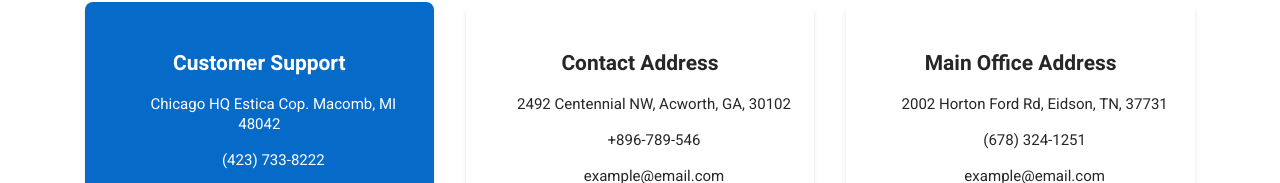
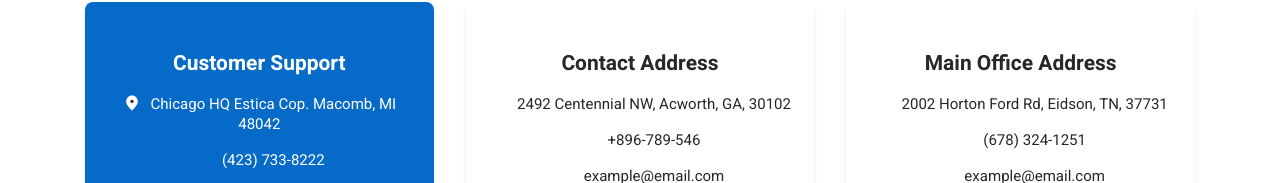
Before and after one commit to digiv3rse/university-system-ui, a Next.js app: page /contact in a window 1280 px wide. Shown: the part 251-434 px from the top of the page. Built offline with nearby package versions, Linux system fonts and the light colour scheme.

Commit message:
svg collection created

```diff
--- /dev/null
+++ b/src/components/Common/SVGCollection.jsx
@@ -0,0 +1,26 @@
+export const LocationIcons = (props) => {
+  const fllColors = props.fillColor;
+
+  return (
+    <svg {...props} viewBox="0 0 24 24" xmlns="http://www.w3.org/2000/svg">
+      <g id="SVGRepo_bgCarrier" strokeWidth="0"></g>
+      <g id="SVGRepo_tracerCarrier" strokeLinecap="round" strokeLinejoin="round"></g>
+      <g id="SVGRepo_iconCarrier">
+        {" "}
+        <path
+          d="M12 21C15.5 17.4 19 14.1764 19 10.2C19 6.22355 15.866 3 12 3C8.13401 3 5 6.22355 5 10.2C5 14.1764 8.5 17.4 12 21Z"
+          strokeWidth="2"
+          strokeLinecap="round"
+          strokeLinejoin="round"
+        ></path>{" "}
+        <path
+          d="M12 12C13.1046 12 14 11.1046 14 10C14 8.89543 13.1046 8 12 8C10.8954 8 10 8.89543 10 10C10 11.1046 10.8954 12 12 12Z"
+          fill={fllColors}
+          strokeWidth="2"
+          strokeLinecap="round"
+          strokeLinejoin="round"
+        ></path>{" "}
+      </g>
+    </svg>
+  );
+};
--- a/src/components/Screen/Contact/Hero.jsx
+++ b/src/components/Screen/Contact/Hero.jsx
@@ -1,3 +1,4 @@
+import { LocationIcons } from "@/components/Common/SVGCollection";
 import Title from "@/components/Common/Title";
 import React from "react";
 
@@ -18,15 +19,15 @@ const Hero = () => {
 
             <ul>
               <li className="list-item mb-4">
-                <a className="text-white cursor-pointer" href="https://eduport.webestica.com/#">
+                <a className="text-white cursor-pointer" href="#">
                   {" "}
-                  <i className="w-5 inline-block mr-2 mt-1" />
+                  <LocationIcons className="w-5 inline-block mr-2 -mt-1" fill="#fff" fillColor="#231F20" />
                   Chicago HQ Estica Cop. Macomb, MI 48042{" "}
                 </a>
               </li>
 
               <li className="list-item mb-4">
-                <a className="text-white cursor-pointer" href="https://eduport.webestica.com/#">
+                <a className="text-white cursor-pointer" href="#">
                   {" "}
                   <i className="w-5 inline-block mr-2" />
                   (423) 733-8222{" "}
@@ -34,7 +35,7 @@ const Hero = () => {
               </li>
 
               <li className="list-item">
-                <a className="text-white cursor-pointer" href="https://eduport.webestica.com/#">
+                <a className="text-white cursor-pointer" href="#">
                   {" "}
                   <i className="w-5 inline-block mr-2" />
                   example@email.com{" "}
@@ -49,7 +50,7 @@ const Hero = () => {
 
             <ul>
               <li className="text-zinc-800 list-item mb-4">
-                <a className="cursor-pointer" href="https://eduport.webestica.com/#">
+                <a className="cursor-pointer" href="#">
                   {" "}
                   <i className="w-5 inline-block mr-2 mt-1" />
                   2492 Centennial NW, Acworth, GA, 30102{" "}
@@ -57,7 +58,7 @@ const Hero = () => {
               </li>
 
               <li className="text-zinc-800 list-item mb-4">
-                <a className="cursor-pointer" href="https://eduport.webestica.com/#">
+                <a className="cursor-pointer" href="#">
                   {" "}
                   <i className="w-5 inline-block mr-2" />
                   +896-789-546{" "}
@@ -65,7 +66,7 @@ const Hero = () => {
               </li>
 
               <li className="text-zinc-800 list-item">
-                <a className="cursor-pointer" href="https://eduport.webestica.com/#">
+                <a className="cursor-pointer" href="#">
                   {" "}
                   <i className="w-5 inline-block mr-2" />
                   example@email.com{" "}
@@ -80,7 +81,7 @@ const Hero = () => {
 
             <ul>
               <li className="text-zinc-800 list-item mb-4">
-                <a className="cursor-pointer" href="https://eduport.webestica.com/#">
+                <a className="cursor-pointer" href="#">
                   {" "}
                   <i className="w-5 inline-block mr-2 mt-1" />
                   2002 Horton Ford Rd, Eidson, TN, 37731{" "}
@@ -88,7 +89,7 @@ const Hero = () => {
               </li>
 
               <li className="text-zinc-800 list-item mb-4">
-                <a className="cursor-pointer" href="https://eduport.webestica.com/#">
+                <a className="cursor-pointer" href="#">
                   {" "}
                   <i className="w-5 inline-block mr-2" />
                   (678) 324-1251{" "}
@@ -96,7 +97,7 @@ const Hero = () => {
               </li>
 
               <li className="text-zinc-800 list-item">
-                <a className="cursor-pointer" href="https://eduport.webestica.com/#">
+                <a className="cursor-pointer" href="#">
                   {" "}
                   <i className="w-5 inline-block mr-2" />
                   example@email.com{" "}
```
